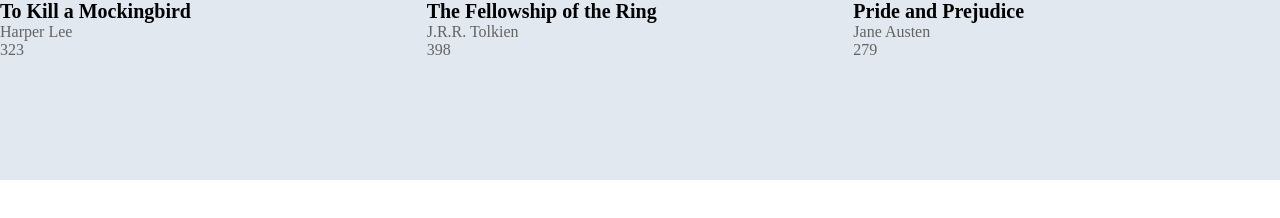
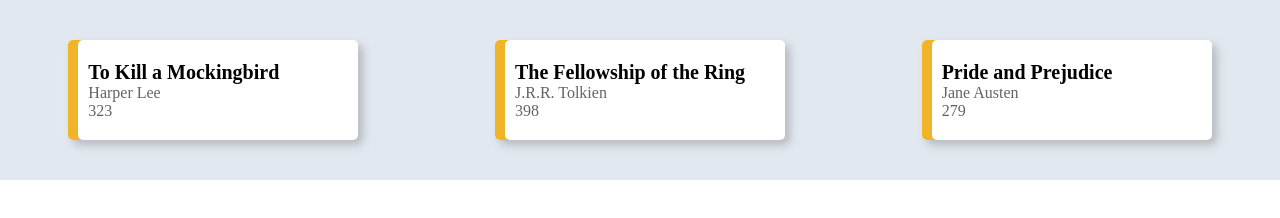
Before and after one commit to jjimenezg93/odin-library, a plain HTML site: page index.html in a window 1280 px wide. Drawn offline with Linux system fonts and the light colour scheme.

Commit message:
Add style to the book cards

```diff
--- a/style.css
+++ b/style.css
@@ -10,6 +10,27 @@
 
 .book-card {
   color: var(--color-text-secondary-light);
+
+  background-color: white;
+
+  border-radius: 5px;
+  box-shadow: 5px 5px 8px 0px rgba(140, 140, 140, 0.49),
+    10px 0px 0px 0px rgba(240, 180, 41, 1) inset;
+  -webkit-box-shadow: 5px 5px 8px 0px rgba(140, 140, 140, 0.49),
+    10px 0px 0px 0px rgba(240, 180, 41, 1) inset;
+  -moz-box-shadow: 5px 5px 8px 0px rgba(140, 140, 140, 0.49),
+    10px 0px 0px 0px rgba(240, 180, 41, 1) inset;
+
+  min-width: 250px;
+  max-width: 300px;
+  height: 100px;
+
+  padding: 0px 20px;
+
+  display: grid;
+  grid-template-columns: 1fr;
+  grid-template-rows: repeat(3, fit-content(100px));
+  align-content: center;
 }
 
 h1 {
@@ -23,4 +44,7 @@ main {
   display: grid;
   grid-template-columns: repeat(auto-fit, minmax(300px, 1fr));
   grid-template-rows: repeat(auto-fill, minmax(180px, 1fr));
+
+  align-items: center;
+  justify-items: center;
 }
```
